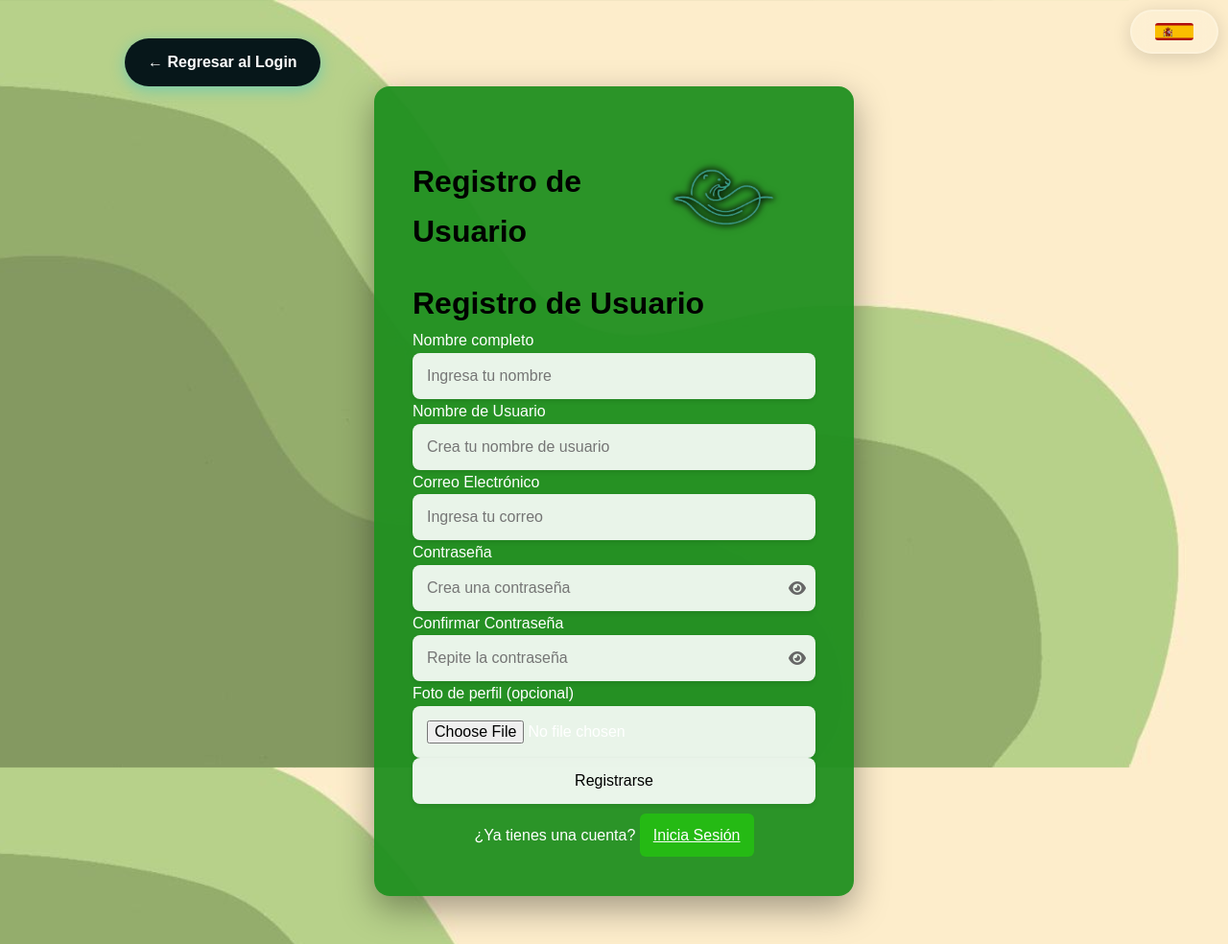
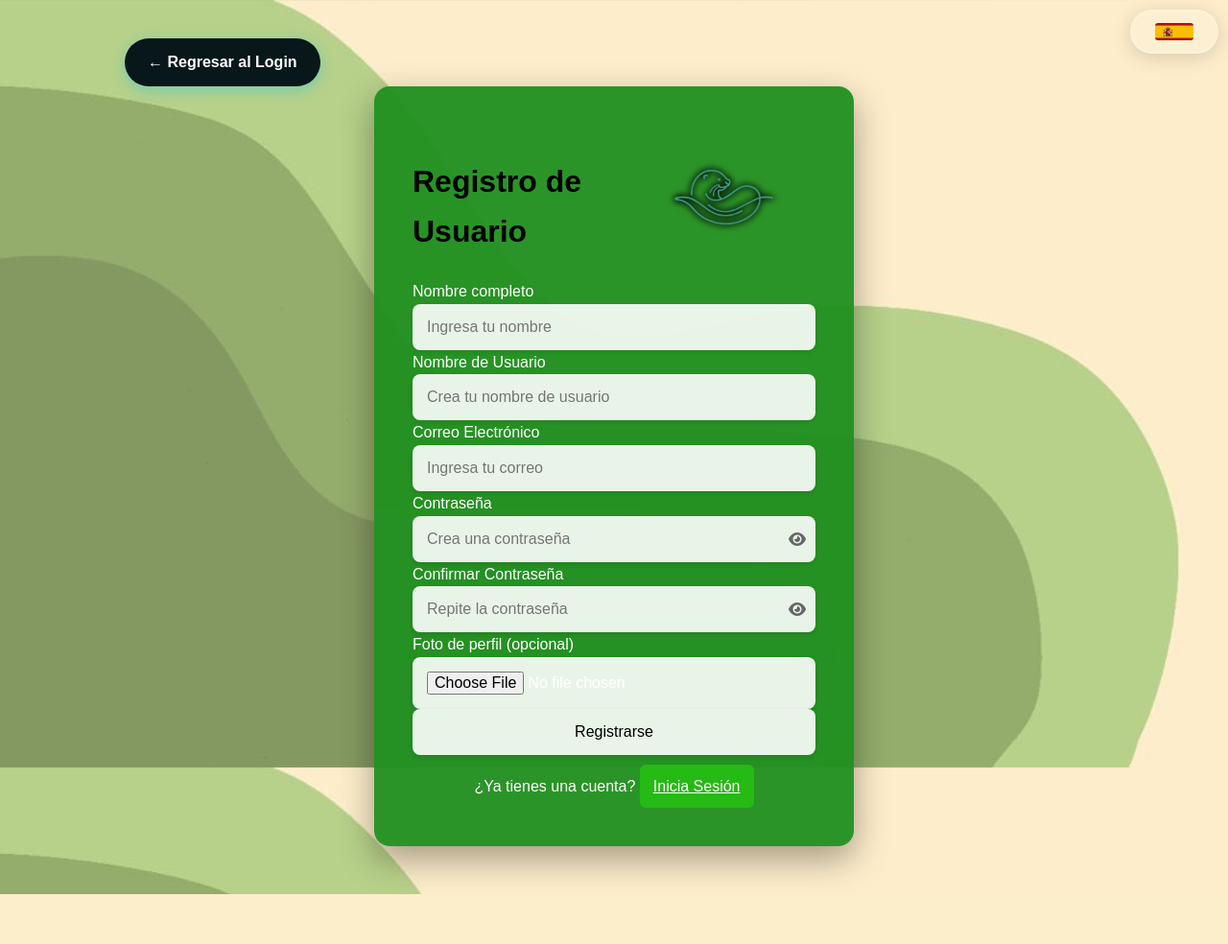
Before and after one commit to Mukinma/deployment_check, a PHP site: page /registro.php in a window 1280 px wide. Shown: the whole page at 96% size. After the commit the page ends 932 px from the top, so only its background shows below. Run offline with PHP 8.4, Linux system fonts and the light colour scheme.

Commit message:
borre una linea

```diff
--- a/registro.php
+++ b/registro.php
@@ -73,7 +73,6 @@
   <span data-es="Registro de Usuario" data-en="User Registration">Registro de Usuario</span>
   <img src="imagenWeb/img9.png" alt="Logo" />
 </h1>
-    <h1 data-es="Registro de Usuario" data-en="User Registration">Registro de Usuario</h1>
     <a href="/inicioSesion.php" class="btn-regresar" data-es="← Regresar al Login" data-en="← Back to Login">← Regresar al Login</a>
 
     <p>
```
